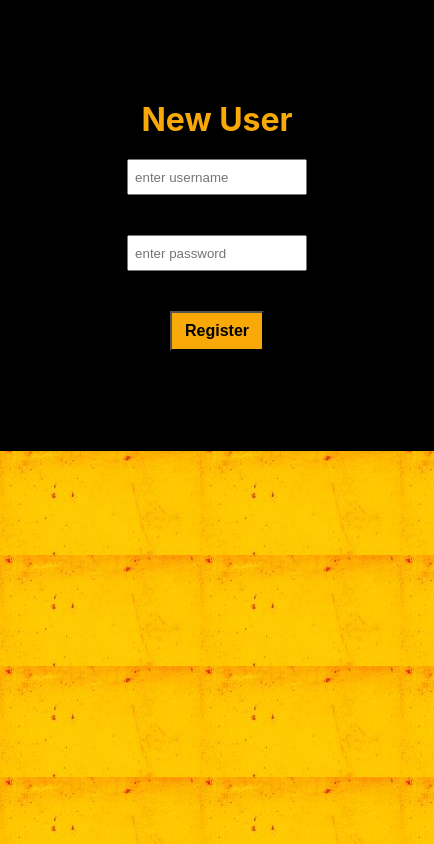
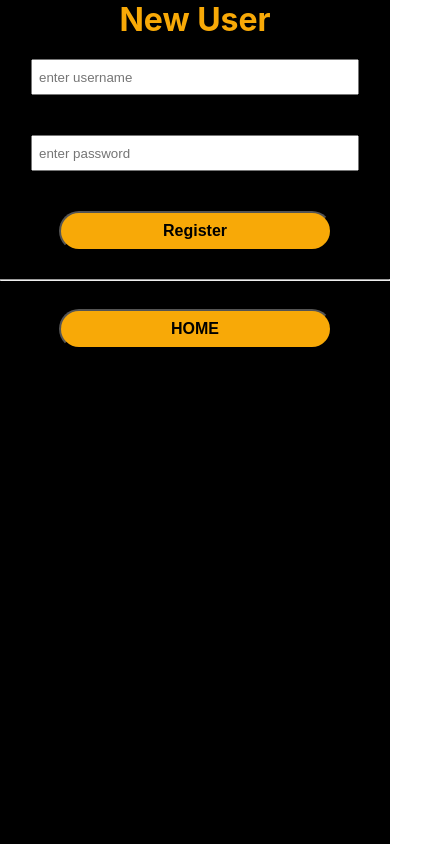
Before and after one commit to vale75020/app-ticket, a React (Create React App) app in the folder client/: page /register in a window 390 px wide. Shown: the whole page, 434 px wide, since content can reach past the window. Built offline with nearby package versions, Linux system fonts and the light colour scheme.

Commit message:
fix responsive bugs

```diff
--- a/client/src/App.js
+++ b/client/src/App.js
@@ -1,5 +1,5 @@
 import React, { Component } from "react";
-import { BrowserRouter as Router, Route, Link } from "react-router-dom";
+import { BrowserRouter as Router, Route } from "react-router-dom";
 import Login from "./components/LOGIN/Login";
 import AdminCards from "./components/ADMINCARDS/AdminCards";
 import "./App.css";
--- a/client/src/components/ADMINCARDS/AdminCards.js
+++ b/client/src/components/ADMINCARDS/AdminCards.js
@@ -6,23 +6,23 @@
 class AdminCards extends Component {
   render() {
     const validate = cardTab.map(arg => {
-      if (arg.step === "to-validate") {
-        return  <UserCard id ={arg.id} title={arg.title} text={arg.text} step={arg.step} />;
+      if (arg.status === "to-validate") {
+        return  <UserCard id ={arg.id} title={arg.title} text={arg.text} status={arg.status} />;
       }
     });
     const todo = cardTab.map(arg => {
-      if (arg.step === "to-do") {
-        return <UserCard id ={arg.id} title={arg.title} text={arg.text} step={arg.step}/>;
+      if (arg.status === "to-do") {
+        return <UserCard id ={arg.id} title={arg.title} text={arg.text} status={arg.status}/>;
       }
     });
     const doing = cardTab.map(arg => {
-      if (arg.step === "doing") {
-        return  <UserCard id ={arg.id} title={arg.title} text={arg.text} step={arg.step}/>;
+      if (arg.status === "doing") {
+        return  <UserCard id ={arg.id} title={arg.title} text={arg.text} status={arg.status}/>;
       }
     });
     const done = cardTab.map(arg => {
-      if (arg.step === "done") {
-        return <UserCard id ={arg.id} title={arg.title} text={arg.text} step={arg.step}/>;
+      if (arg.status === "done") {
+        return <UserCard id ={arg.id} title={arg.title} text={arg.text} status={arg.status}/>;
       }
     });
     return (
@@ -36,7 +36,6 @@
                 backgroundColor: "#7f8c8d",
                 height: "auto",
                 padding: "10px",
-                minWidth: "360px",
                 minWidth:"320px",
                 margin:"0 auto"
               }}
@@ -51,7 +50,6 @@
                 backgroundColor: "#7f8c8d",
                 height: "auto",
                 padding: "10px",
-                minWidth: "360px",
                 minWidth:"320px",
                 margin:"0 auto"
               }}
@@ -65,7 +63,6 @@
                 backgroundColor: "#7f8c8d",
                 height: "auto",
                 padding: "10px",
-                minWidth: "360px",
                 minWidth:"320px",
                 margin:"0 auto"
               }}
@@ -80,7 +77,6 @@
                 backgroundColor: "#7f8c8d",
                 height: "auto",
                 padding: "10px",
-                minWidth: "360px",
                 minWidth:"320px",
                 margin:"0 auto"
               }}
--- a/client/src/components/LOGIN/login.css
+++ b/client/src/components/LOGIN/login.css
@@ -4,15 +4,15 @@
     background-size: cover; */
 }
 
-#login {
+.login {
     background-color: black;
-    width: 50%;
+    width: 70%;
     height: 100vh;
     margin: auto
 }
 
 input {
-    width : 60%;
+    width : 50%;
     height: 20px;
     padding: 6px;
     margin: 20px
@@ -27,3 +27,15 @@
     font-size: 16px;
     margin-top: 20px
 }
+
+@media screen and (max-width: 640px) {
+    .login {
+        background-color: black;
+        width: 100%;
+        height: 100vh;}
+
+    button{
+        border-radius: 20px;
+        width: 60%
+    }
+}
--- a/client/src/components/LOGO/Logo.js
+++ b/client/src/components/LOGO/Logo.js
@@ -4,7 +4,7 @@
     render() {
         return (
             <div>
-                <img src="./images/logo.jpg" alt='logo prizoners' style={{width:"400px", height:"400px", padding: "20px 0"}}/>
+                <img src="./images/logo.jpg" alt='logo prizoners' style={{width:"50%", height:"50%", padding: "20px 0"}}/>
             </div>
         );
     }
--- a/client/src/components/REGISTER/Register.js
+++ b/client/src/components/REGISTER/Register.js
@@ -4,11 +4,15 @@
 class Register extends Component {
     render() {
         return (
+            <div className="wrapper">
             <div className="register">
              <h1 className="reg">New User</h1>
                 <input type="text" placeholder="enter username" />
                 <input type="password" placeholder="enter password" />
                 <button  type="submit" onClick={() => console.log("i was clicked")}>Register</button>
+                <hr />
+                <button>HOME</button>
+            </div>
             </div>
         );
     }
--- a/client/src/components/REGISTER/register.css
+++ b/client/src/components/REGISTER/register.css
@@ -1,5 +1,11 @@
-body{
-    background-image: url('/images/fond.jpeg');
+body {
+  background-image: url("/images/fond.jpeg");
+}
+
+.wrapper {
+  display: flex;
+  justify-content: center;
+  height: 100vh;
 }
 
 .register {
@@ -7,12 +13,11 @@
   width: 60%;
   height: auto;
   margin: auto;
-    padding:100px;
-
+  padding: 100px;
 }
 
 input {
-    width : 70%;
+  width: 70%;
   height: 20px;
   padding: 6px;
   margin: 20px;
@@ -22,13 +27,33 @@
   width: 40%;
   height: 40px;
   padding: 6px;
-    background-color: #F8A907;
+  background-color: #f8a907;
   font-weight: bold;
   font-size: 16px;
-    margin-top: 20px
+  margin: 20px auto;
 }
 
-.reg{
-    color: #F8A907;
+.reg {
+  color: #f8a907;
   margin: auto;
 }
+
+@media screen and (max-width: 640px) {
+  .wrapper {
+    width: 100%;
+    height: 100vh;
+  }
+  .register {
+    background-color: black;
+    width: 100%;
+    height: 100vh;
+    margin: 0;
+    padding: 0;
+  }
+  input {
+    width: 80%;
+  }
+  button {
+    width: 70%;
+  }
+}
--- a/client/src/components/USERCARDS/UserCards.js
+++ b/client/src/components/USERCARDS/UserCards.js
@@ -13,7 +13,7 @@
     const displayCards = this.state.cards.map(card => (
       <Cell style={{minWidth:"320px", margin:"0 auto"}} col={3} >
         <div style={{display:'flex',flexWrap:'wrap',margin:"0 20px", width:"100%"}}>
-          <UserCard key={card.id} title={card.title} text={card.text} step={card.step} />
+          <UserCard key={card.id} title={card.title} text={card.text} status={card.status} />
         </div>
       </Cell>
 
--- a/client/src/components/UserCard.js
+++ b/client/src/components/UserCard.js
@@ -3,7 +3,7 @@
 import "./UserCard.css";
 
 const UserCard = (props) => {
-    const {title , text, step} = props
+    const {title , text, status} = props
 
     function showDetails() {
     console.log("details")
@@ -18,7 +18,7 @@
             </CardTitle>
             <CardTitle style={{backgroundColor: "#e67e22", color:"black"}}>
             <h2 style={{margin:"0 auto",lineHeight:"inherit", fontSize:"14px"}}>
-                    {step}
+                    {status}
                 </h2>
             </CardTitle>
             <CardText style={{padding:"inherit",width:"100%",height: '100%', color: "black", fontSize:"12px", backgroundColor:"#ecf0f1"}}>
--- a/client/src/components/cardTab.js
+++ b/client/src/components/cardTab.js
@@ -3,7 +3,7 @@
 
     {
         "id": 1,
-        "status":"to validate",
+        "status":"to-validate",
         "title": "title 1 questo é un titolo molto lungo per testare la lunghezza che posso raggiungere",
         "text": "Le Lorem Ipsum est simplement du faux texte employé dans la composition et la mise en page avant impression. Le Lorem Ipsum est le faux texte standard de l'imprimerie depuis les années 1500, quand un imprimeur anonyme assembla ensemble des morceaux de texte pour réaliser un livre spécimen de polices de texte. Il n'a pas fait que survivre cinq siècles, mais s'est aussi adapté à la bureautique informatique, sans que son contenu n'en soit modifié. Il a été popularisé dans les années 1960 grâce à la vente de feuilles Letraset contenant des passages du Lorem Ipsum, et, plus récemment, par son inclusion dans des applications de mise en page de texte, comme Aldus PageMaker."
     },
@@ -27,7 +27,7 @@
     },
     {
         "id": 1,
-        "status":"to validate",
+        "status":"to-validate",
         "title": "title 1 questo é un titolo molto lungo per testare la lunghezza che posso raggiungere",
         "text": "Le Lorem Ipsum est simplement du faux texte employé dans la composition et la mise en page avant impression. Le Lorem Ipsum est le faux texte standard de l'imprimerie depuis les années 1500, quand un imprimeur anonyme assembla ensemble des morceaux de texte pour réaliser un livre spécimen de polices de texte. Il n'a pas fait que survivre cinq siècles, mais s'est aussi adapté à la bureautique informatique, sans que son contenu n'en soit modifié. Il a été popularisé dans les années 1960 grâce à la vente de feuilles Letraset contenant des passages du Lorem Ipsum, et, plus récemment, par son inclusion dans des applications de mise en page de texte, comme Aldus PageMaker."
     },
@@ -51,7 +51,7 @@
     },
     {
         "id": 1,
-        "status":"to validate",
+        "status":"to-validate",
         "title": "title 1 questo é un titolo molto lungo per testare la lunghezza che posso raggiungere",
         "text": "Le Lorem Ipsum est simplement du faux texte employé dans la composition et la mise en page avant impression. Le Lorem Ipsum est le faux texte standard de l'imprimerie depuis les années 1500, quand un imprimeur anonyme assembla ensemble des morceaux de texte pour réaliser un livre spécimen de polices de texte. Il n'a pas fait que survivre cinq siècles, mais s'est aussi adapté à la bureautique informatique, sans que son contenu n'en soit modifié. Il a été popularisé dans les années 1960 grâce à la vente de feuilles Letraset contenant des passages du Lorem Ipsum, et, plus récemment, par son inclusion dans des applications de mise en page de texte, comme Aldus PageMaker."
     },
@@ -75,7 +75,7 @@
     },
     {
         "id": 1,
-        "status":"to validate",
+        "status":"to-validate",
         "title": "title 1 questo é un titolo molto lungo per testare la lunghezza che posso raggiungere",
         "text": "Le Lorem Ipsum est simplement du faux texte employé dans la composition et la mise en page avant impression. Le Lorem Ipsum est le faux texte standard de l'imprimerie depuis les années 1500, quand un imprimeur anonyme assembla ensemble des morceaux de texte pour réaliser un livre spécimen de polices de texte. Il n'a pas fait que survivre cinq siècles, mais s'est aussi adapté à la bureautique informatique, sans que son contenu n'en soit modifié. Il a été popularisé dans les années 1960 grâce à la vente de feuilles Letraset contenant des passages du Lorem Ipsum, et, plus récemment, par son inclusion dans des applications de mise en page de texte, comme Aldus PageMaker."
     },
```
Lines whose indentation alone changed are shown as unchanged.
